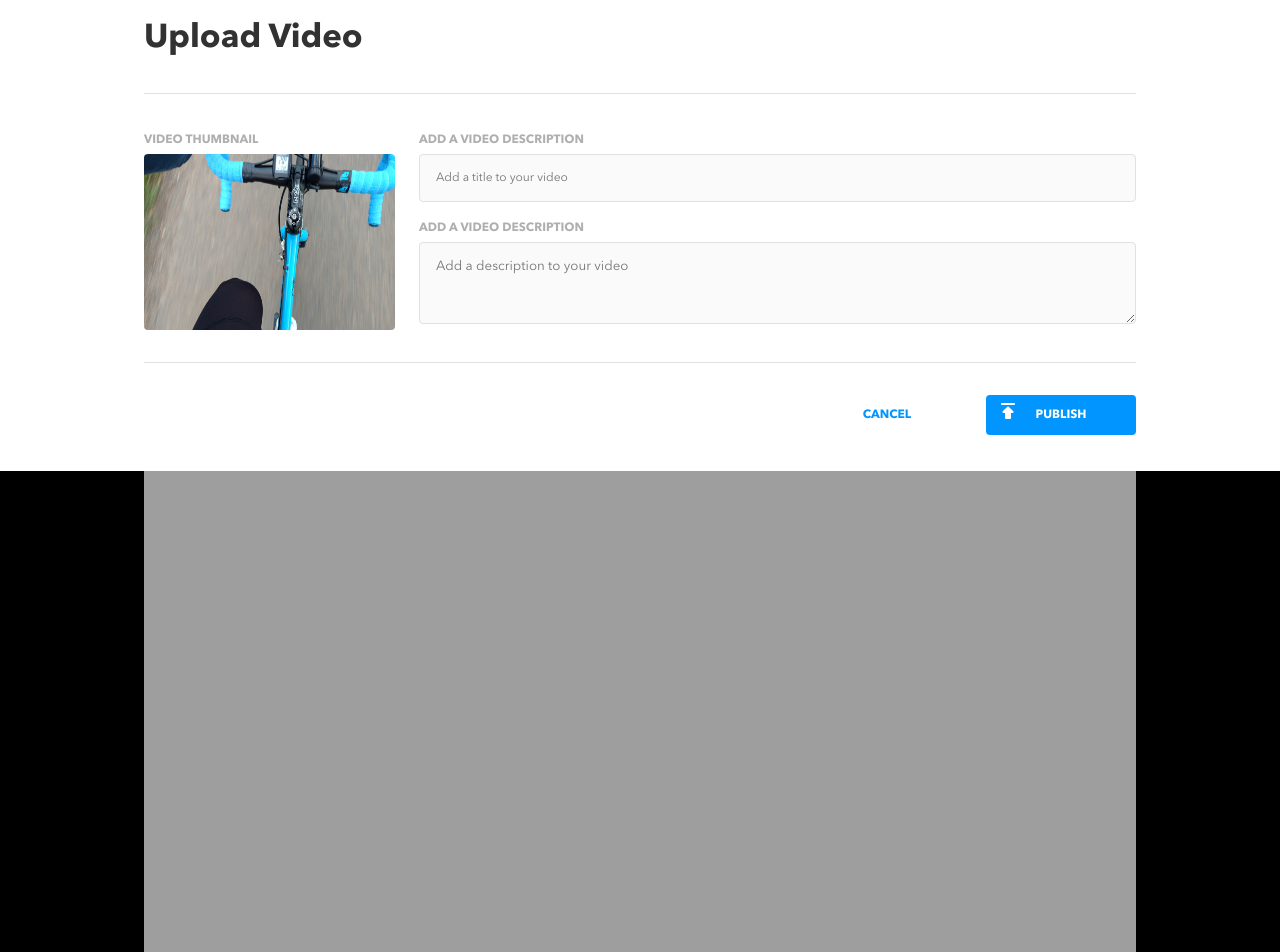
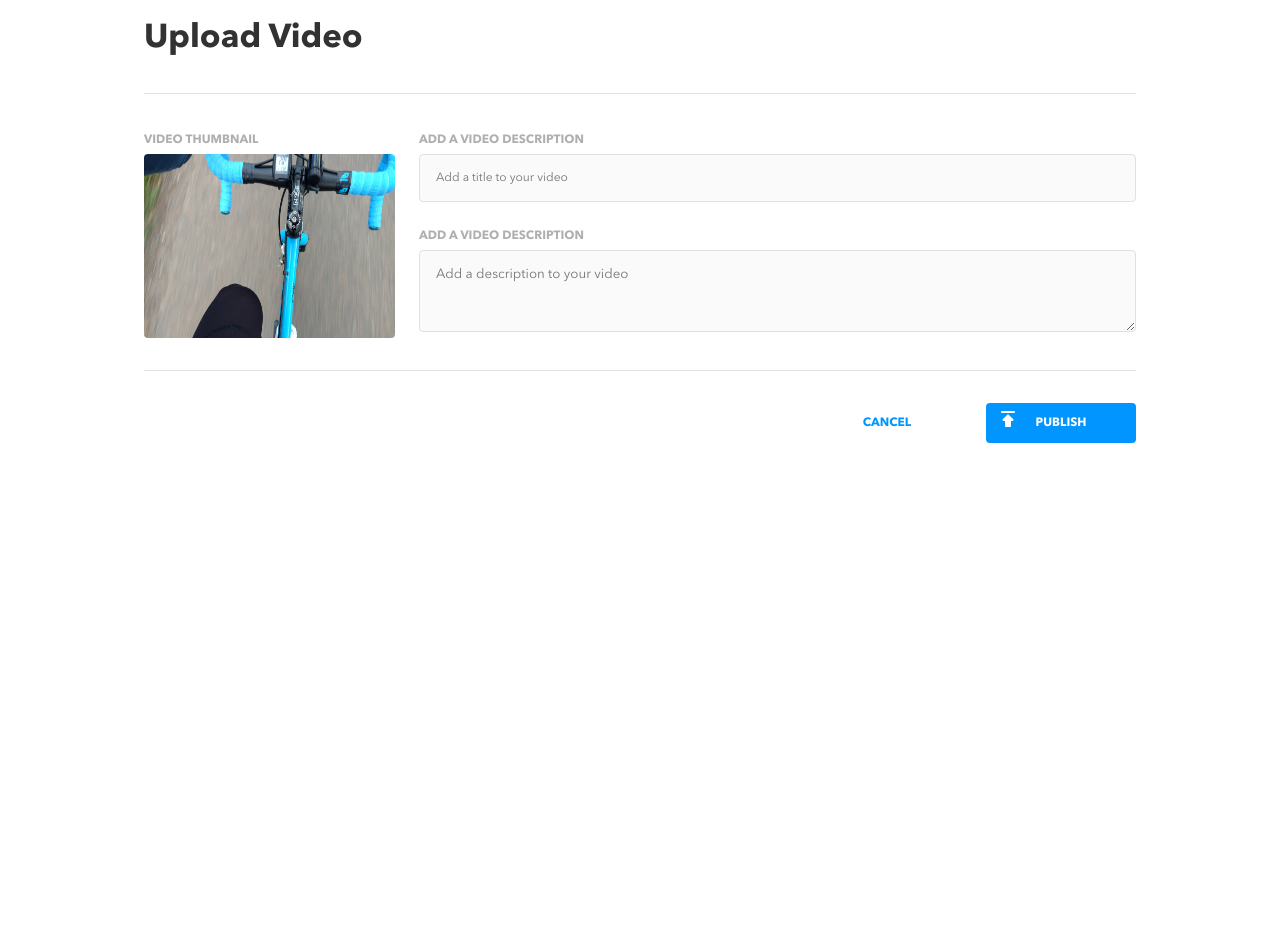
Before and after one commit to SimaRjb/Sima-Rajabi-BrainFlix, a React (Create React App) app: page /upload in a window 1280 px wide. Shown: the part 100-1052 px from the top of the page. After the commit the page ends 800 px from the top, so only its background shows below. Built offline with nearby package versions, Linux system fonts and the light colour scheme.

Commit message:
added routes to app.js

```diff
--- a/src/App.js
+++ b/src/App.js
@@ -1,26 +1,39 @@
 import { useState } from "react";
-import logo from "./logo.svg";
+
 import "./App.scss";
-import "./components/Header/Header";
+import { BrowserRouter, Routes, Route } from 'react-router-dom';
 import Header from "./components/Header/Header";
-import MainVideo from "./components/MainVideo/MainVideo";
-import VideoList from "./components/VideoList/VideoList";
-import Comments from "./components/Comments/Comments";
-import mainVideoData from './data/video-details.json'
-import videoListData from "./data/videos.json";
+import HomePage from "./pages/HomePage/HomePage";
 import VideoUpload from "./pages/VideoUpload/VideoUpload";
 
+// import "./components/Header/Header";
+// import MainVideo from "./components/MainVideo/MainVideo";
+// import VideoList from "./components/VideoList/VideoList";
+// import Comments from "./components/Comments/Comments";
+// import mainVideoData from './data/video-details.json'
+// import videoListData from "./data/videos.json";
+
+// import logo from "./logo.svg";
+
 function App() {
-  const [mainVideo, setMainVideo] = useState(mainVideoData[0]);
-  const alterVideo = (videoId) => {
-    const selectedVideo = mainVideoData.find(videoData => videoData.id == videoId)
-    setMainVideo(selectedVideo);
-  };
+  // const [mainVideo, setMainVideo] = useState(mainVideoData[0]);
+  // const alterVideo = (videoId) => {
+  //   const selectedVideo = mainVideoData.find(videoData => videoData.id == videoId)
+  //   setMainVideo(selectedVideo);
+  // };
 
   return (
     <div className="App">
+      <BrowserRouter>
+      <Header />
+      <Routes>
+        <Route path="/" element={<HomePage/>}/>
+        <Route path="/:videoId" element={<HomePage/>}/>
+        <Route path="/upload" element={<VideoUpload/>}/>
+      </Routes>
+      </BrowserRouter>
 
-        <Header />
+        {/* <Header />
         <VideoUpload/>
         <MainVideo mainVideo={mainVideo} />
 
@@ -32,7 +45,7 @@ function App() {
         <div className="wrapper__video-list">
         <VideoList className="video-list" videoListData={videoListData} mainVideo={mainVideo} alterVideo={alterVideo}/>
         </div>
-        </div>
+        </div> */}
 
     </div>
   );
--- /dev/null
+++ b/src/pages/HomePage/HomePage.jsx
@@ -0,0 +1,12 @@
+import "./HomePage.scss";
+import MainVideo from "../../components/MainVideo";
+import VideoList from "../../components/VideoList";
+
+function HomePage(){
+    return(
+        <main>
+
+        </main>
+    )
+}
+export default HomePage;
--- a/src/pages/VideoUpload/VideoUpload.jsx
+++ b/src/pages/VideoUpload/VideoUpload.jsx
@@ -23,48 +23,66 @@ function VideoUpload() {
                         <label className="form__label"> VIDEO THUMBNAIL</label>
                       </div>
                       <div className="form__img-wrapper">
-                      <img className="form__img" src={formImg} alt="preview" />
+                        <img
+                          className="form__img"
+                          src={formImg}
+                          alt="preview"
+                        />
                       </div>
                     </div>
 
                     <div className="form__right">
-
                       <div className="form__title-wrapper">
                         <div className="form__label-wrapper">
-                      <label className="form__label"> ADD A VIDEO DESCRIPTION</label>
+                          <label className="form__label">
+                            {" "}
+                            ADD A VIDEO DESCRIPTION
+                          </label>
                         </div>
                         <div className="form__input-wrapper">
-                      <input className="form__input form__title" type="text" placeholder="Add a title to your video"/>
+                          <input
+                            className="form__input form__title"
+                            type="text"
+                            placeholder="Add a title to your video"
+                          />
                         </div>
                       </div>
 
-
                       <div className="form__description-wrapper">
                         <div className="form__label-wrapper">
-                      <label className="form__label"> ADD A VIDEO DESCRIPTION</label>
+                          <label className="form__label">
+                            {" "}
+                            ADD A VIDEO DESCRIPTION
+                          </label>
                         </div>
                         <div className="form__input-wrapper">
-                      <textarea className="form__input form__description" type="text" placeholder="Add a description to your video" rows={3}/>
+                          <textarea
+                            className="form__input form__description"
+                            type="text"
+                            placeholder="Add a description to your video"
+                            rows={3}
+                          />
+                        </div>
+                      </div>
                     </div>
                   </div>
 
-                  </div>
-
-
-                </div>
-
                   <div className="form__btn-wrapper">
-
                     <div className="form__btn-cancel-wrapper form__btn-container">
-                  <button className="form__btn form__btn-cancel">CANCEL</button>
+                      <button className="form__btn form__btn-cancel">
+                        CANCEL
+                      </button>
                     </div>
                     <div className="form__btn-publish-wrapper form__btn-container">
-                  <img className="form__btn-icon" src={publishIcon}/>
-                  <button className="form__btn form__btn-publish" type="submit">PUBLISH</button>
+                      <img className="form__btn-icon" src={publishIcon} />
+                      <button
+                        className="form__btn form__btn-publish"
+                        type="submit"
+                      >
+                        PUBLISH
+                      </button>
                     </div>
-
                   </div>
-
                 </form>
               </div>
             </section>
--- a/src/pages/VideoUpload/VideoUpload.scss
+++ b/src/pages/VideoUpload/VideoUpload.scss
@@ -100,7 +100,12 @@
   }
   &__right {
     @include set-flex(column);
+    gap: 1rem;
+    @include tablet{
+        gap: 1.25rem;
+    }
     @include desktop {
+        gap: 1.5rem;
       width: 100%;
     }
   }
```
Also changed, not shown: src/pages/HomePage/HomePage.scss (added). Lines whose indentation alone changed are shown as unchanged.
